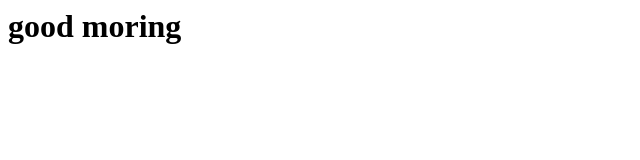
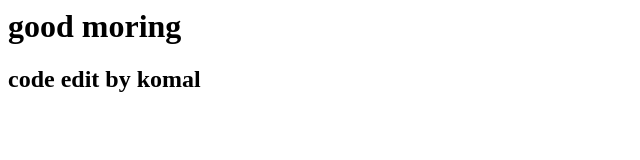
Before and after one commit to komal703/project, a plain HTML site: page index.html in a window 1280 px wide. Shown: the whole page, without its empty margins (0-640 px from the left). Drawn offline with Linux system fonts and the light colour scheme.

Commit message:
modified by komal

```diff
--- a/index.html
+++ b/index.html
@@ -1 +1,2 @@
 <h1>good moring </h1>
+<h2> code edit by komal </h2>
```
